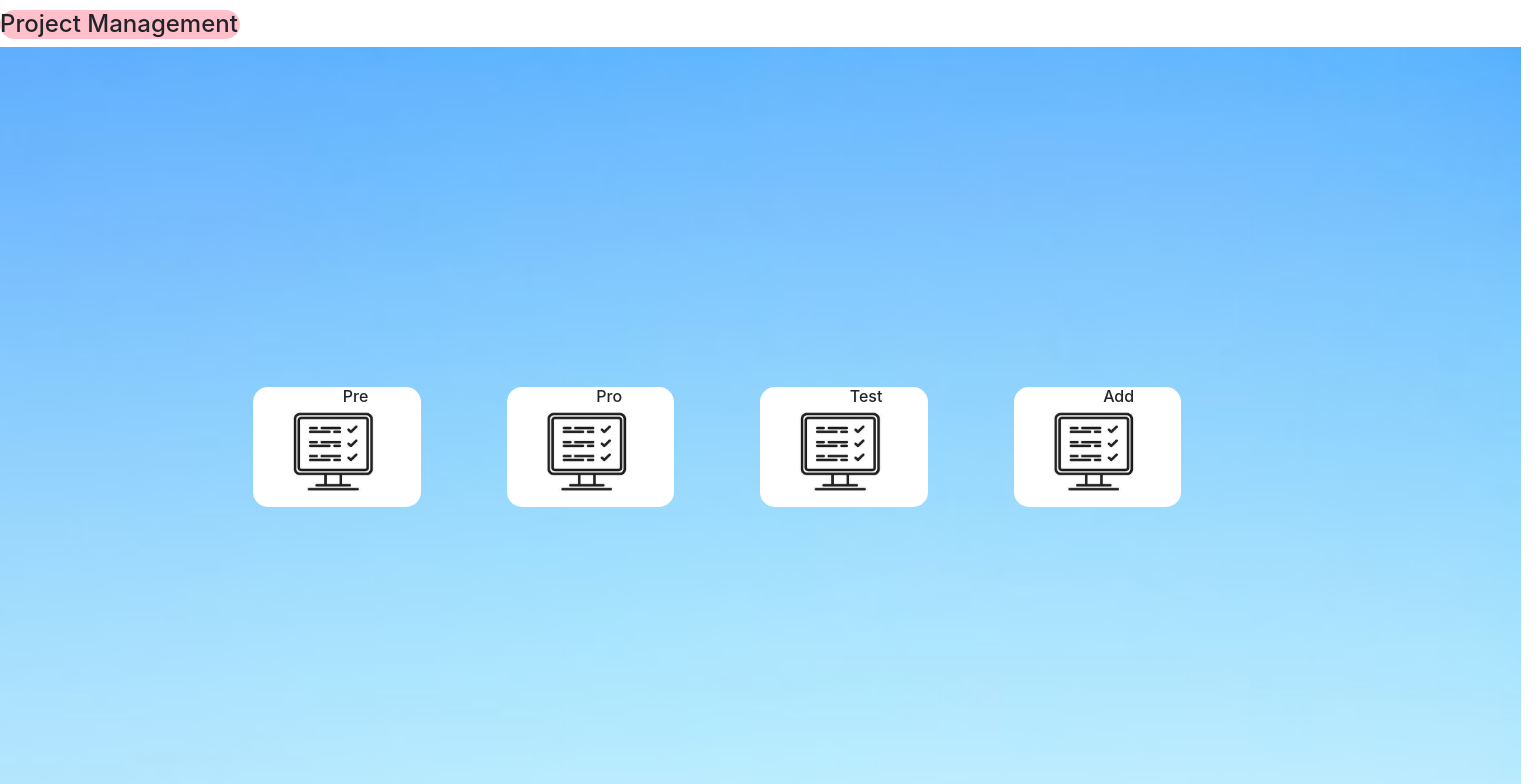
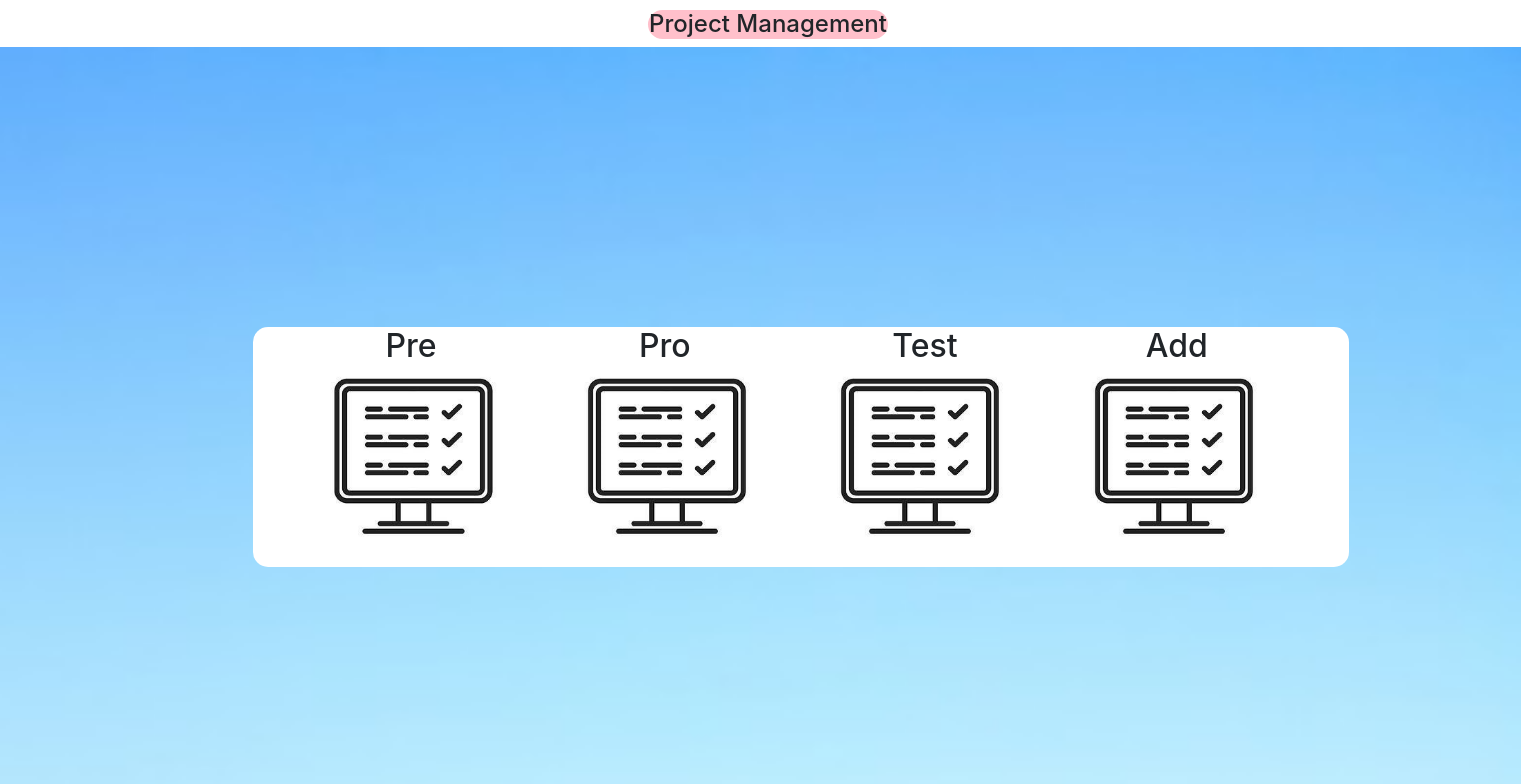
Before and after one commit to Kiranmai97/practice-test, a React (Create React App) app: page /home in a window 1536 px wide. Shown: the top 784 px of the page. Built offline with nearby package versions, Linux system fonts and the light colour scheme.

Commit message:
media queries complete

```diff
--- a/src/Task/components/Home.js
+++ b/src/Task/components/Home.js
@@ -10,8 +10,8 @@ const Home = () => {
 
     return (
         <>
-            <div className="heading-wrapper">
-            <h4 className='h4 gridwrapper'>Project Management</h4>
+            <div className="heading">
+            <h4 className='h4 '>Project Management</h4>
             </div>
             <div className='homePage'>
                 <Row className='center'>
--- a/src/Task/design.css
+++ b/src/Task/design.css
@@ -1,9 +1,15 @@
 h4 {
     background-color: pink;
     justify-content: center;
+    text-align: center;
     border-radius: 15px;
     margin-top: 10px !important;
     width: 15rem;
+
+}
+.heading{
+    justify-content: center;
+    display: flex;
 }
 
 .homePage {
@@ -53,7 +59,7 @@ select {
 
 .abs {
     position: absolute;
-    left: 40%;
+    left: 5em;
 }
 
 .project {
@@ -88,6 +94,7 @@ select {
         width: 90vw;
         /* margin-left: 50px;        margin-right: 50px; */
     }
+
 }
 
 @media screen and (min-width : 426px) and (max-width : 769px) {
@@ -96,6 +103,9 @@ select {
         width: 100px !important;
         height: 100px !important;
     }
+    .abs{
+        left: 3em;
+    }
 }
 
 @media screen and (min-width : 770px) and (max-width : 1440px) {
@@ -103,4 +113,15 @@ select {
         width: 10em;
         height: 10em;
     }
+
 }
+@media screen and (min-width : 1441px) and (max-width : 2560px) {
+    .project{
+        height: 15em;
+    }
+    .abs{
+        font-size: 2em;
+        left: 4.5em;
+    }
+
+}
```
Also changed, not shown: src/Task/redux/saga/sagas.js (+4 -4 lines).
